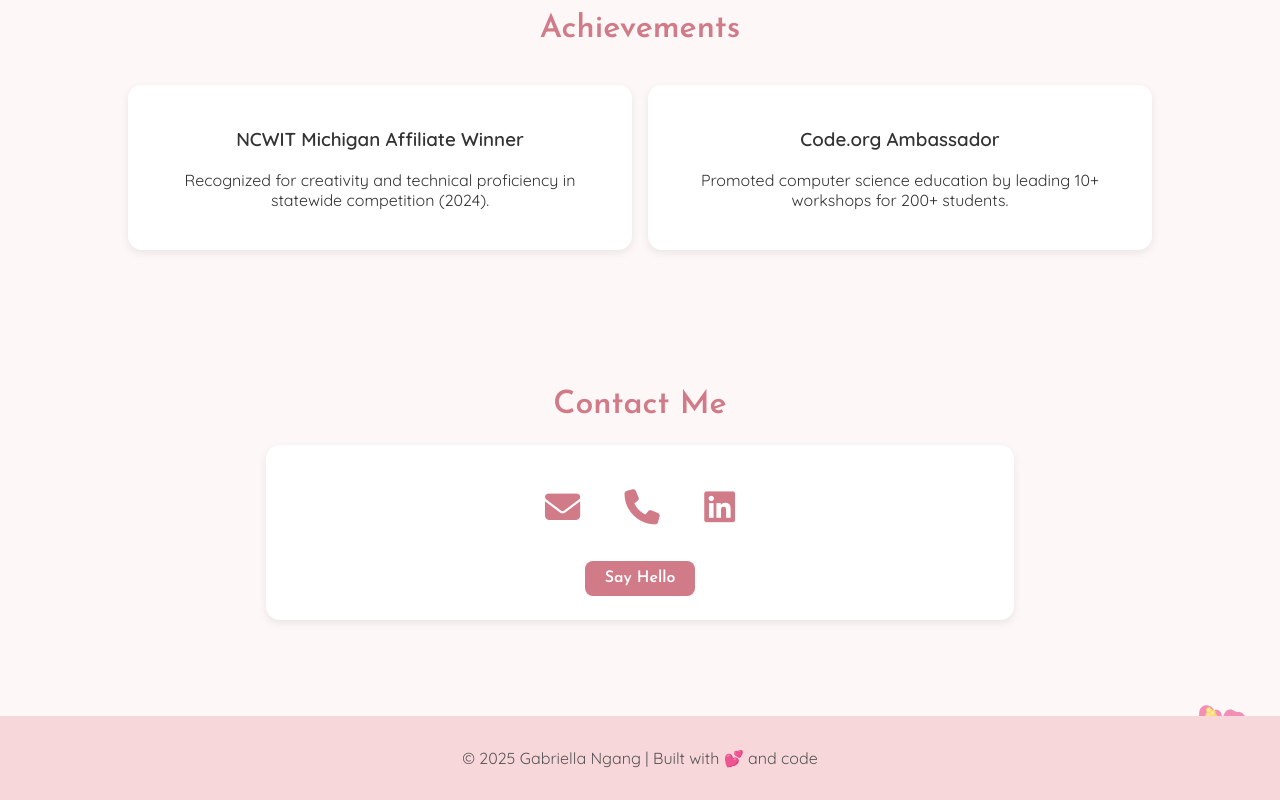
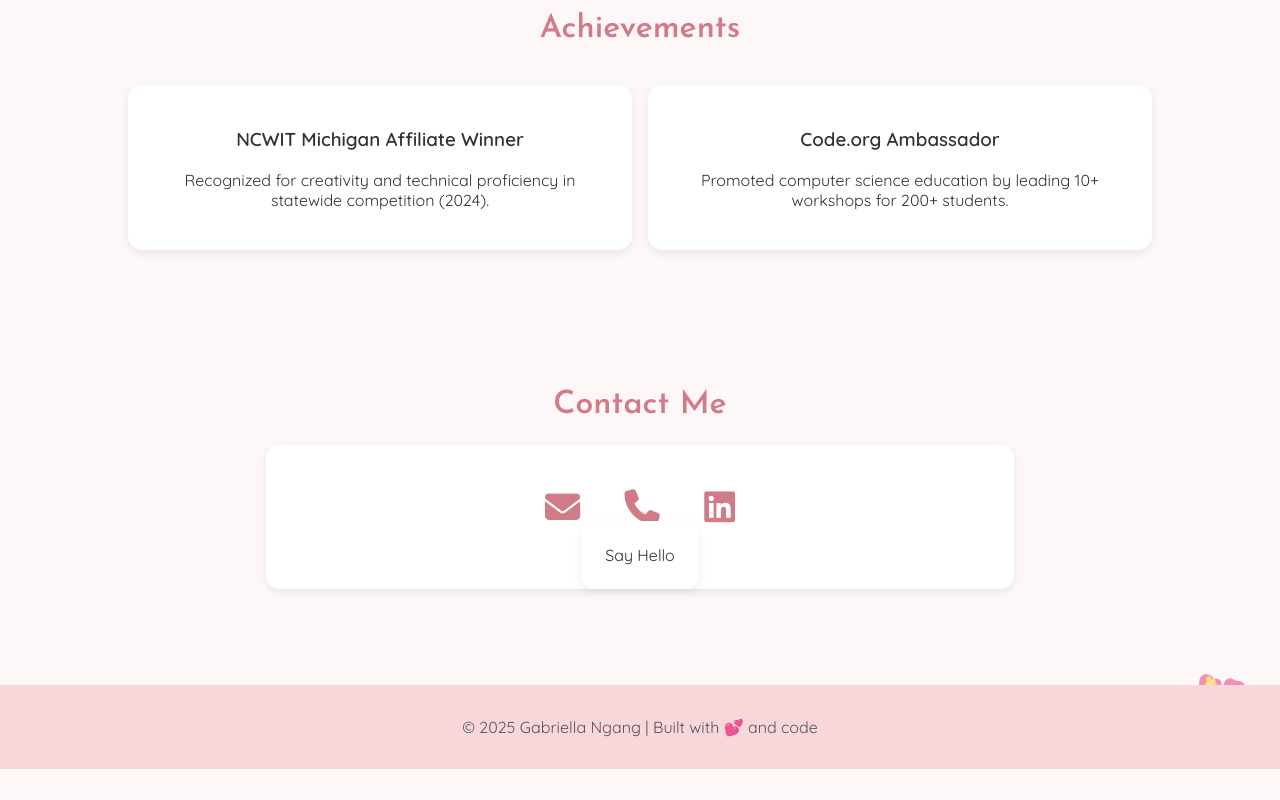
Before and after one commit to gngang/Portfolio-Website, a plain HTML site: page index.html in a window 1280 px wide. Shown: the part 1284-2084 px from the top of the page. After the commit the page ends 2053 px from the top, so only its background shows below. Drawn offline with Linux system fonts and the light colour scheme.

Commit message:
index.html

```diff
--- a/index.html
+++ b/index.html
@@ -222,7 +222,7 @@
         <a href="tel:+12489100422"><i class="fas fa-phone"></i></a>
         <a href="http://www.linkedin.com/in/gabriella-ngang-0286201aa" target="_blank"><i class="fab fa-linkedin"></i></a>
       </div>
-      <a href="mailto:gabbyngang@gmail.com" class="button">Say Hello</a>
+      <a class="card">Say Hello</a>
     </div>
   </section>
 
```
